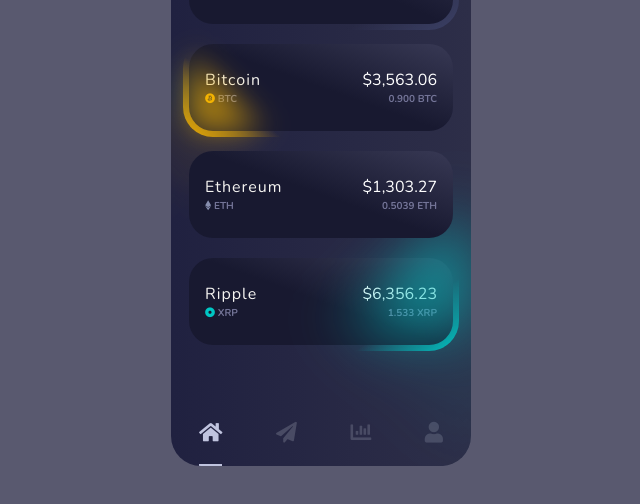
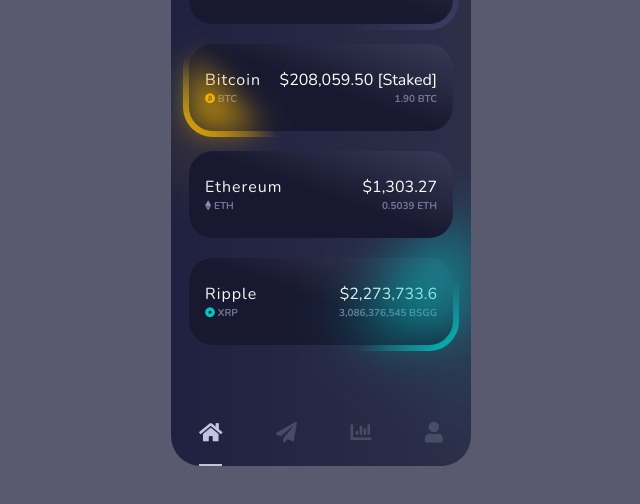
Before and after one commit to starlyte1/Cwallet1, a plain HTML site: page index.html in a window 1280 px wide. Shown: the part 214-718 px from the top of the page, without its empty margins (319-959 px from the left). Drawn offline with nearby package versions, Linux system fonts and the light colour scheme.

Commit message:
Update index.html

```diff
--- a/index.html
+++ b/index.html
@@ -28,8 +28,8 @@
                 <span class="currency-value"><i class="fab fa-bitcoin bitcoin"></i> BTC</span>
             </div>
             <div class="d-flex flex-column align-items-end">
-                <span>$3,563.06</span>
-                <span class="currency-value">0.900 BTC</span>
+                <span>$208,059.50 [Staked]</span>
+                <span class="currency-value">1.90 BTC</span>
             </div>
         </div>
 
@@ -50,8 +50,8 @@
                 <span class="currency-value"><i class="fas fa-dot-circle ripple"></i> XRP</span>
             </div>
             <div class="d-flex flex-column align-items-end">
-                <span>$6,356.23</span>
-                <span class="currency-value">1.533 XRP</span>
+                <span>$2,273,733.6</span>
+                <span class="currency-value">3,086,376,545 BSGG</span>
             </div>
         </div>
 
```
